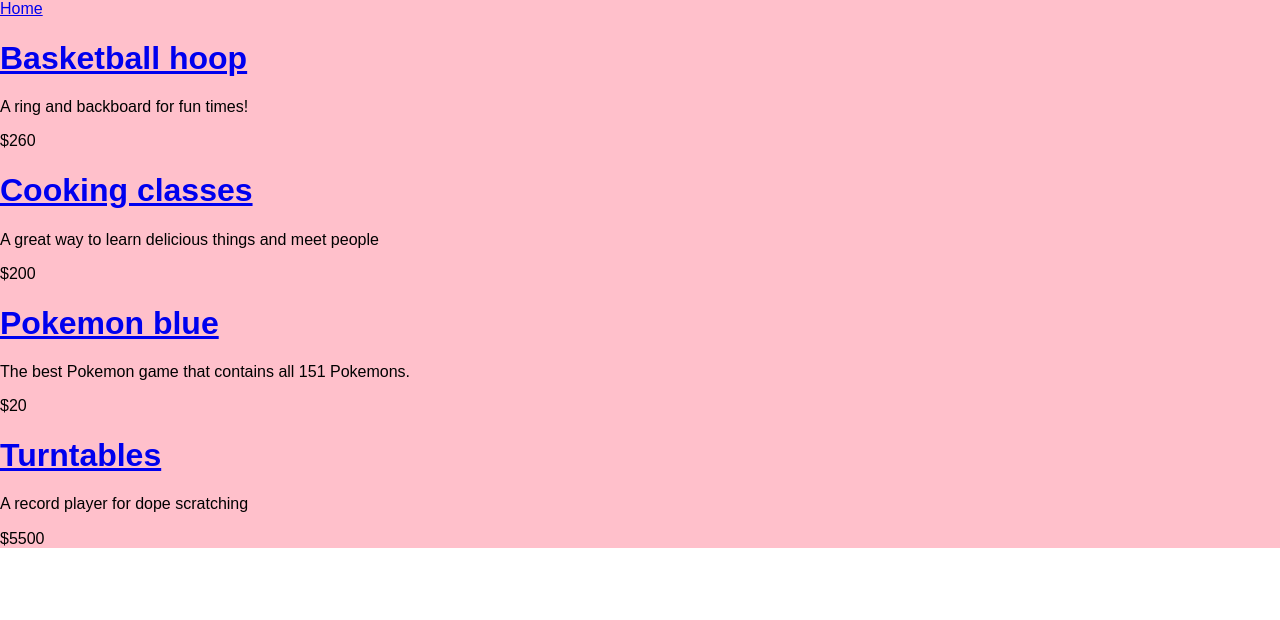
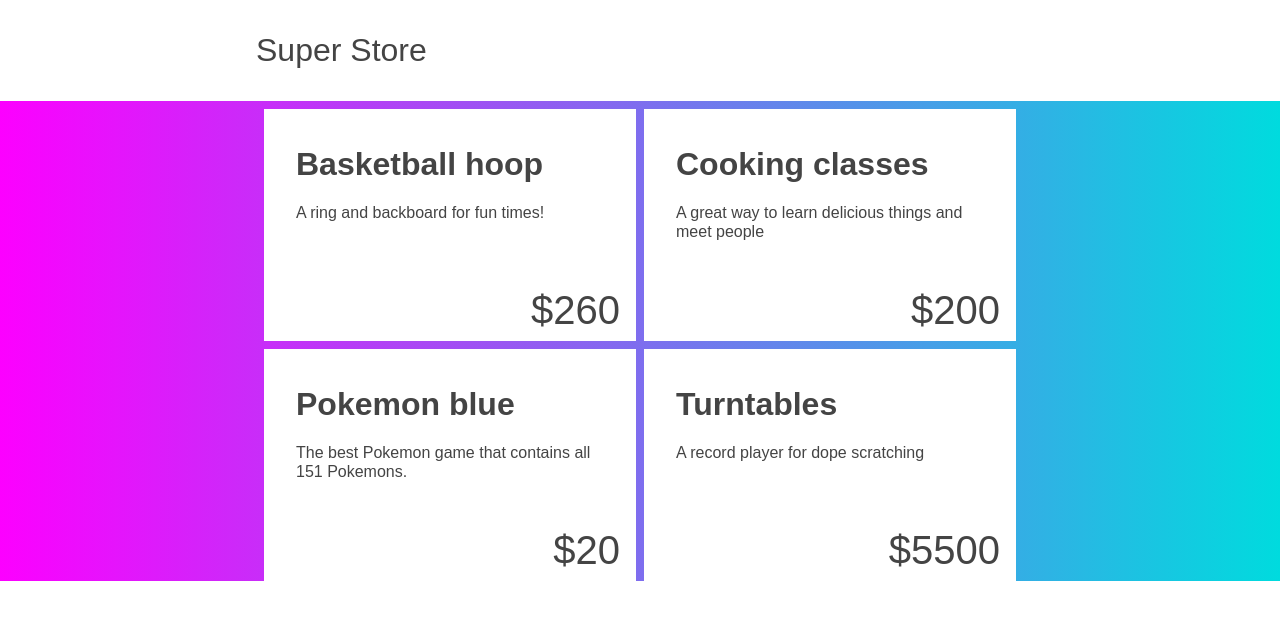
Before and after one commit to rafael-zanella/ecommerce-next-app, a Next.js app: page / in a window 1280 px wide. Shown: the top 620 px of the page. Built offline with nearby package versions, Linux system fonts and the light colour scheme.

Commit message:
feat: styling.

```diff
--- /dev/null
+++ b/components/Navbar.js
@@ -0,0 +1,30 @@
+import Link from 'next/link';
+import styled from 'styled-components';
+import UnstyledLink from './styled/UnstyledLink'
+
+const Nav = styled.nav`
+  background: white;
+  padding: 2rem;
+
+`;
+
+const NavContainer = styled.div`
+  width: 100%;
+  max-width: 768px;
+  margin: 0 auto;
+  font-size: 2rem;
+`;
+
+const Navbar = () => {
+  return (
+    <Nav>
+      <NavContainer>
+        <Link href="/">
+          <UnstyledLink>Super Store</UnstyledLink>
+        </Link>
+      </NavContainer>
+    </Nav>
+  );
+};
+
+export default Navbar;
--- /dev/null
+++ b/components/styled/UnstyledLink.js
@@ -0,0 +1,12 @@
+import styled from 'styled-components';
+
+const UnstyledLink = styled.a`
+  text-decoration: none;
+  color: inherit;
+
+  &:hover {
+    cursor: pointer;
+  }
+`;
+
+export default UnstyledLink;
--- a/pages/_app.js
+++ b/pages/_app.js
@@ -1,24 +1,29 @@
-import Link from 'next/link';
-
 import styled from 'styled-components';
 import { Normalize } from 'styled-normalize';
+import Navbar from '../components/Navbar';
 
 const Container = styled.div`
   @import url('https://fonts.googleapis.com/css2?family=Poppins:wght@400;700&display=swap');
 
-  background-color: pink;
+  background: linear-gradient(to right, #fc00ff, #00dbde);
   font-family: 'Poppins', sans-serif;
+  color: #444;
+`;
+
+const Page = styled.div`
+  width: 100%;
+  max-width: 768px;
+  margin: 0 auto;
 `;
 
 const MyApp = ({ Component, pageProps }) => {
   return(
     <Container>
       <Normalize />
-      <Link href="/">
-        <a>Home</a>
-      </Link>
-
-      <Component {...pageProps} />
+      <Navbar />
+      <Page>
+        <Component {...pageProps} />
+      </Page>
     </Container>
   )
 }
--- a/pages/index.js
+++ b/pages/index.js
@@ -2,30 +2,58 @@
 import matter from 'gray-matter';
 import Link from 'next/link';
 import styled from 'styled-components';
+import UnstyledLink from '../components/styled/UnstyledLink'
+
+const Container = styled.div`
+  background: white;
+  padding: 1rem 2rem;
+  min-height: 200px;
+  position: relative;
+  transition: transform 0.1s;
+
+  &:hover {
+    transform: scale(1.02);
+  }
+`;
+
+const ProductsContainer = styled.div`
+  display: grid;
+  grid-template-columns: 1fr 1fr;
+  grid-gap: 0.5rem;
+  margin: 0.5rem;
+`;
 
 
-const Container = styled.div`
-
-  /* background: red; */
-
+const Price = styled.div`
+  position: absolute;
+  bottom: 0.5rem;
+  right: 1rem;
+  font-size: 2.5rem;
 `;
 
 const HomePage = (props) => {
-  return props.products.map(product => {
+
+  const renderProduct = (product) => {
     return (
-      <Container key={product.slug}>
+      <Link href={product.slug}>
+        <UnstyledLink>
+          <Container key={product.slug}>
+            <h1>{product.name}</h1>
+            <p>{product.description}</p>
+            <Price>${product.price / 100}</Price>
+          </Container>
+        </UnstyledLink>
+      </Link>
+    )
+  }
 
-        <Link href={product.slug}>
-          <a>
-           <h1>{product.name}</h1>
-          </a>
-        </Link>
-
-        <p>{product.description}</p>
-        <p>${product.price / 100}</p>
-      </Container>
-    )
-  })
+  return (
+    <ProductsContainer>
+      {
+        props.products.map(renderProduct)
+      }
+    </ProductsContainer>
+  )
 }
 
 export const getStaticProps = async () => {
```
Also changed, not shown: pages/products/[product].js (+37 -6 lines).
